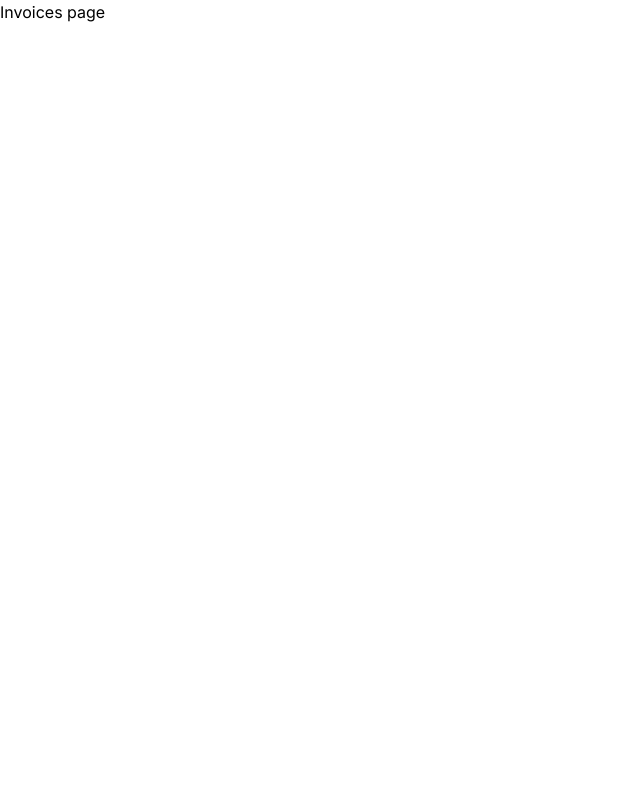
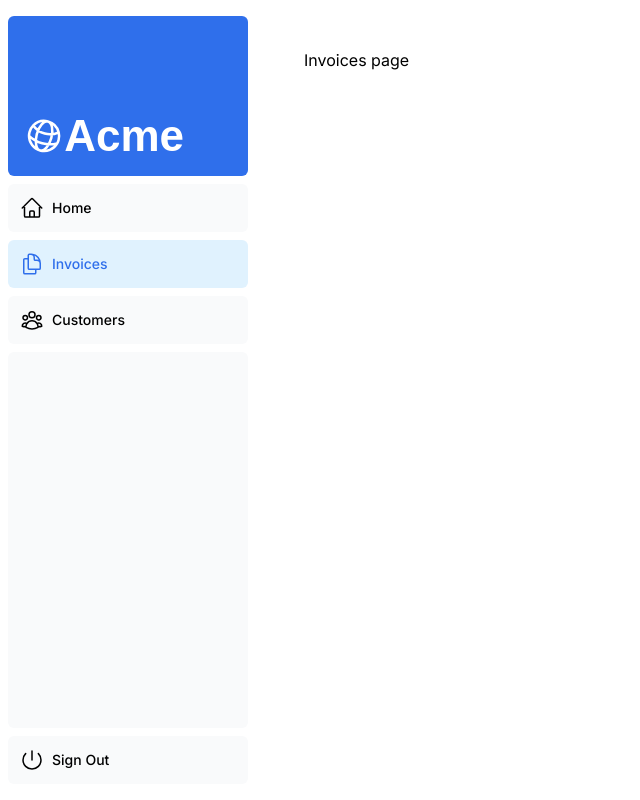
Before and after one commit to TungNguyen12/nextjs, a Next.js app: page /dashboard/invoices in a window 1280 px wide. Shown: the whole page, without its empty margins (0-640 px from the left). Built offline with nearby package versions, Linux system fonts and the light colour scheme; a web font is replaced by a local one.

Commit message:
implement next/link and usePathname to set active link class

```diff
--- /dev/null
+++ b/app/dashboard/layout.tsx
@@ -0,0 +1,12 @@
+import SideNav from "../ui/dashboard/sidenav";
+
+export default function Layout({children} : { children : React.ReactNode}) {
+    return (
+        <div className="flex h-screen flex-col md:flex-row md:overflow-hidden">
+            <div className="w-full flex-none md:w-64">
+                <SideNav />
+            </div>
+            <div className="flex-grow p-6 md:overflow-y-auto md:p-12">{children}</div>
+        </div>
+    )
+}
--- a/app/ui/dashboard/nav-links.tsx
+++ b/app/ui/dashboard/nav-links.tsx
@@ -1,8 +1,12 @@
+'use client'
 import {
   UserGroupIcon,
   HomeIcon,
   DocumentDuplicateIcon,
 } from '@heroicons/react/24/outline';
+import Link from 'next/link';
+import { usePathname } from 'next/navigation';
+import clsx from 'clsx';
 
 // Map of links to display in the side navigation.
 // Depending on the size of the application, this would be stored in a database.
@@ -17,19 +21,24 @@
 ];
 
 export default function NavLinks() {
+  const pathname = usePathname()
   return (
     <>
       {links.map((link) => {
         const LinkIcon = link.icon;
         return (
-          <a
+          <Link
             key={link.name}
             href={link.href}
-            className="flex h-[48px] grow items-center justify-center gap-2 rounded-md bg-gray-50 p-3 text-sm font-medium hover:bg-sky-100 hover:text-blue-600 md:flex-none md:justify-start md:p-2 md:px-3"
+            className={clsx("flex h-[48px] grow items-center justify-center gap-2 rounded-md bg-gray-50 p-3 text-sm font-medium hover:bg-sky-100 hover:text-blue-600 md:flex-none md:justify-start md:p-2 md:px-3",
+            {
+              'bg-sky-100 text-blue-600' : pathname === link.href
+            }
+            )}
           >
             <LinkIcon className="w-6" />
             <p className="hidden md:block">{link.name}</p>
-          </a>
+          </Link>
         );
       })}
     </>
```
